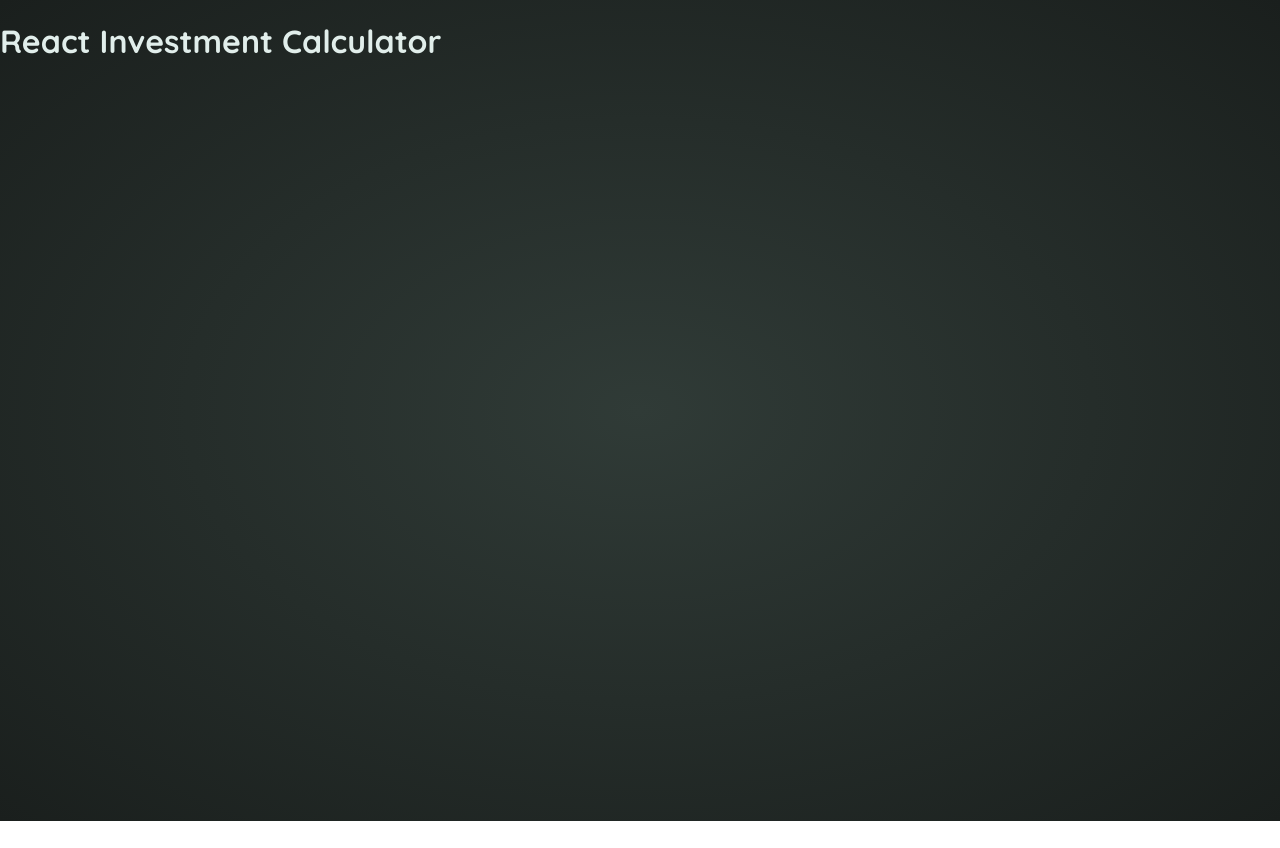
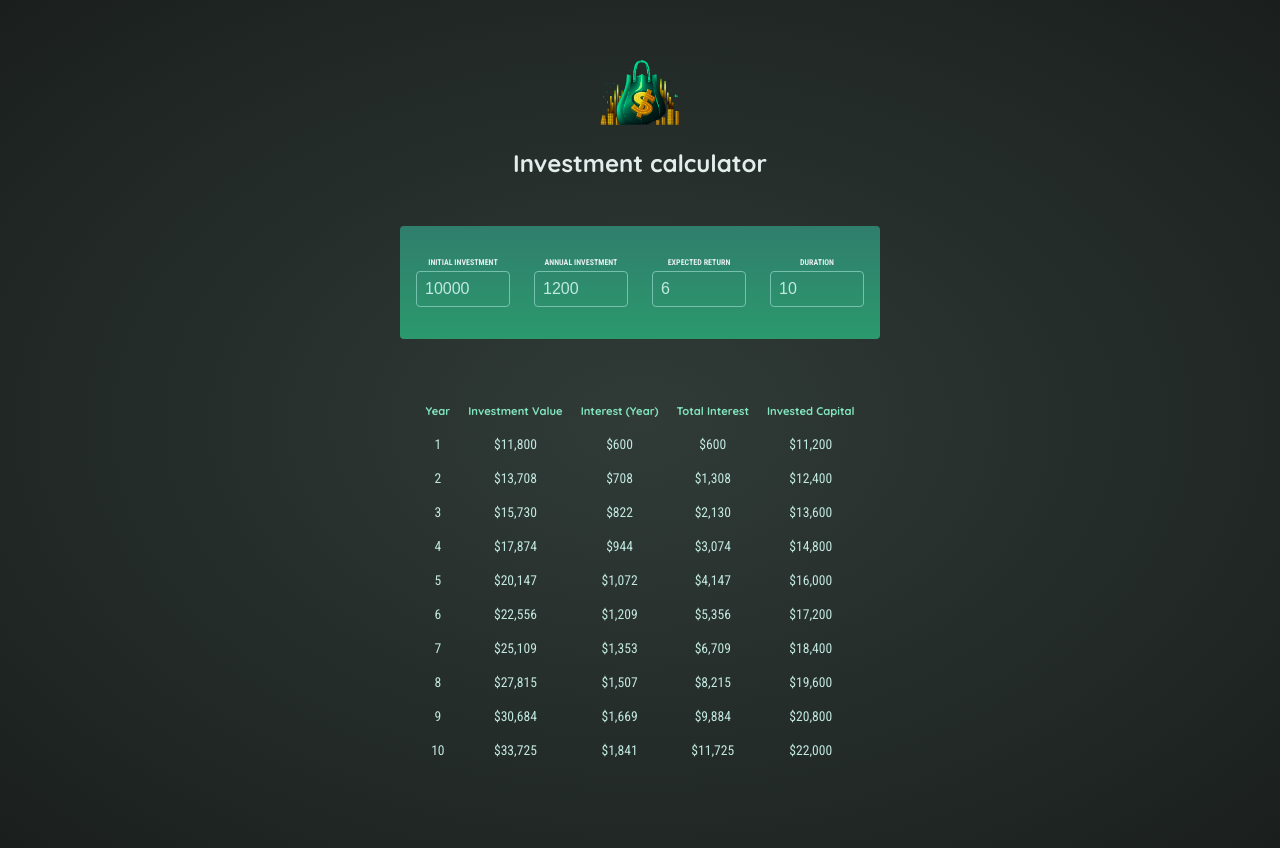
Before and after one commit to koustavshee95/Maximilian_schwarzmuller_react_nextjs_udemy_course, a React (Vite) app: page / in a window 1280 px wide. Before the commit the page ends 821 px from the top, so only its background shows below. Built offline with nearby package versions, Linux system fonts and the light colour scheme.

Commit message:
Final commit -1 anual  Investment calculator

```diff
--- a/src/App.jsx
+++ b/src/App.jsx
@@ -1,7 +1,33 @@
+import { useState } from "react";
+import { Header } from "./components/Header";
+import { Results } from "./components/Results";
+import { UserInput } from "./components/UserInput";
 function App() {
+  const [userInput, setUserInput] = useState({
+    initialInvestment: 10000,
+    annualInvestment: 1200,
+    expectedReturn: 6,
+    duration: 10,
+  });
+
+  const inputIsValid = userInput.duration >=1
+
+  let handleChange = (inputIdentifier, newValue) => {
+    setUserInput((prevInputValue) => {
+      return {
+        ...prevInputValue,
+        [inputIdentifier]: +newValue,
+      };
+    });
+  };
   return (
-    <h1>React Investment Calculator</h1>
-  )
+    <>
+      <Header />
+      <UserInput userInput={userInput} onChangeValue={handleChange} />
+      {!inputIsValid && <p className="center">Please enter a duration greater then zero.</p>}
+       { inputIsValid && <Results input={userInput} />}
+    </>
+  );
 }
 
-export default App
+export default App;
--- /dev/null
+++ b/src/components/Header.jsx
@@ -0,0 +1,9 @@
+import logo from "../assets/investment-calculator-logo.png";
+export const Header = () => {
+  return (
+    <header id="header">
+      <img src={logo} alt="logo" />
+      <h1>Investment calculator</h1>
+    </header>
+  );
+};
--- /dev/null
+++ b/src/components/Results.jsx
@@ -0,0 +1,45 @@
+import { calculateInvestmentResults, formatter } from "../util/investment";
+export const Results = ({ input }) => {
+  const resultsData = calculateInvestmentResults(input);
+  const initialInvestment =
+    resultsData[0].valueEndOfYear -
+    resultsData[0].interest -
+    resultsData[0].annualInvestment;
+  console.log(resultsData);
+
+  return (
+    <table id="result">
+      <thead>
+        <tr>
+          <th>Year</th>
+          <th>Investment Value</th>
+          <th>Interest (Year)</th>
+          <th>Total Interest</th>
+          <th>Invested Capital</th>
+        </tr>
+      </thead>
+      <tbody>
+        {resultsData.map((yearData) => {
+          const totalInterest =
+            yearData.valueEndOfYear -
+            yearData.annualInvestment * yearData.year -
+            initialInvestment;
+          const totalAmountInvested = yearData.valueEndOfYear - totalInterest;
+          return (
+            <tr key={yearData.year}>
+              <td className="center">{yearData.year}</td>
+              <td className="center">
+                {formatter.format(yearData.valueEndOfYear)}
+              </td>
+              <td className="center">{formatter.format(yearData.interest)}</td>
+              <td className="center">{formatter.format(totalInterest)}</td>
+              <td className="center">
+                {formatter.format(totalAmountInvested)}
+              </td>
+            </tr>
+          );
+        })}
+      </tbody>
+    </table>
+  );
+};
--- /dev/null
+++ b/src/components/UserInput.jsx
@@ -0,0 +1,52 @@
+export const UserInput = ({ onChangeValue, userInput }) => {
+  return (
+    <section id="user-input">
+      <div className="input-group center">
+        <p>
+          <label>Initial Investment</label>
+          <input
+            type="number"
+            required
+            value={userInput.initialInvestment}
+            onChange={(event) =>
+              onChangeValue("initialInvestment", event.target.value)
+            }
+          />
+        </p>
+        <p>
+          <label>Annual Investment</label>
+          <input
+            type="number"
+            required
+            value={userInput.annualInvestment}
+            onChange={(event) =>
+              onChangeValue("annualInvestment", event.target.value)
+            }
+          />
+        </p>
+        <p>
+          <label>Expected Return</label>
+          <input
+            type="number"
+            required
+            value={userInput.expectedReturn}
+            onChange={(event) =>
+              onChangeValue("expectedReturn", event.target.value)
+            }
+          />
+        </p>
+        <p>
+          <label>Duration</label>
+          <input
+            type="number"
+            required
+            value={userInput.duration}
+            onChange={(event) => onChangeValue("duration", event.target.value)}
+          />
+        </p>
+      </div>
+    </section>
+  );
+};
+
+//Note: We cant pass the onChange={handleChange} like directly, because recat pass the event object by default and and react wont take any 2 parameter as well so that its not work. to rresolve this issue we have to use with a anonomous function.
```
Also changed, not shown: 1 other file (tests, documents, lock files or other folders).
